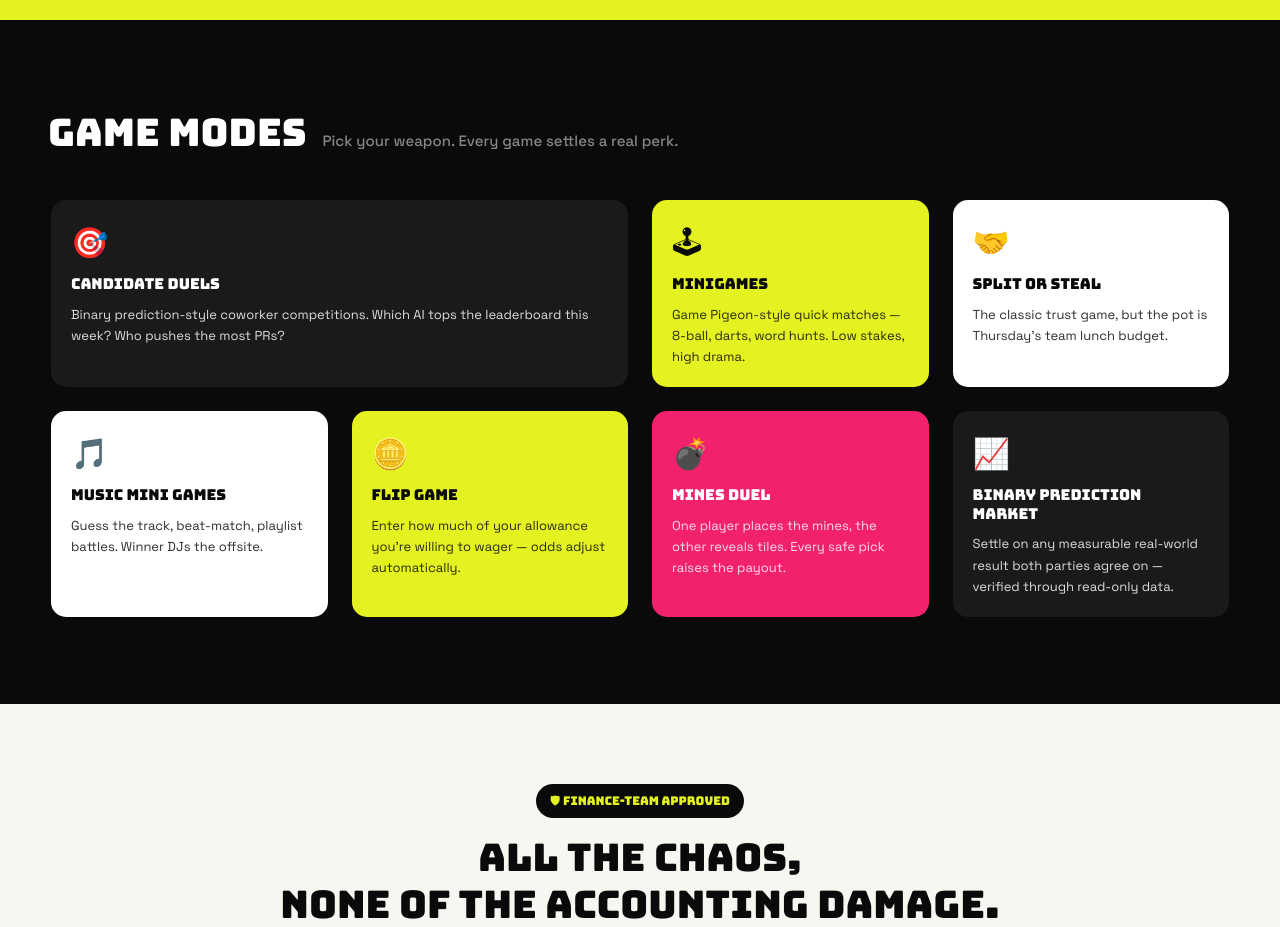
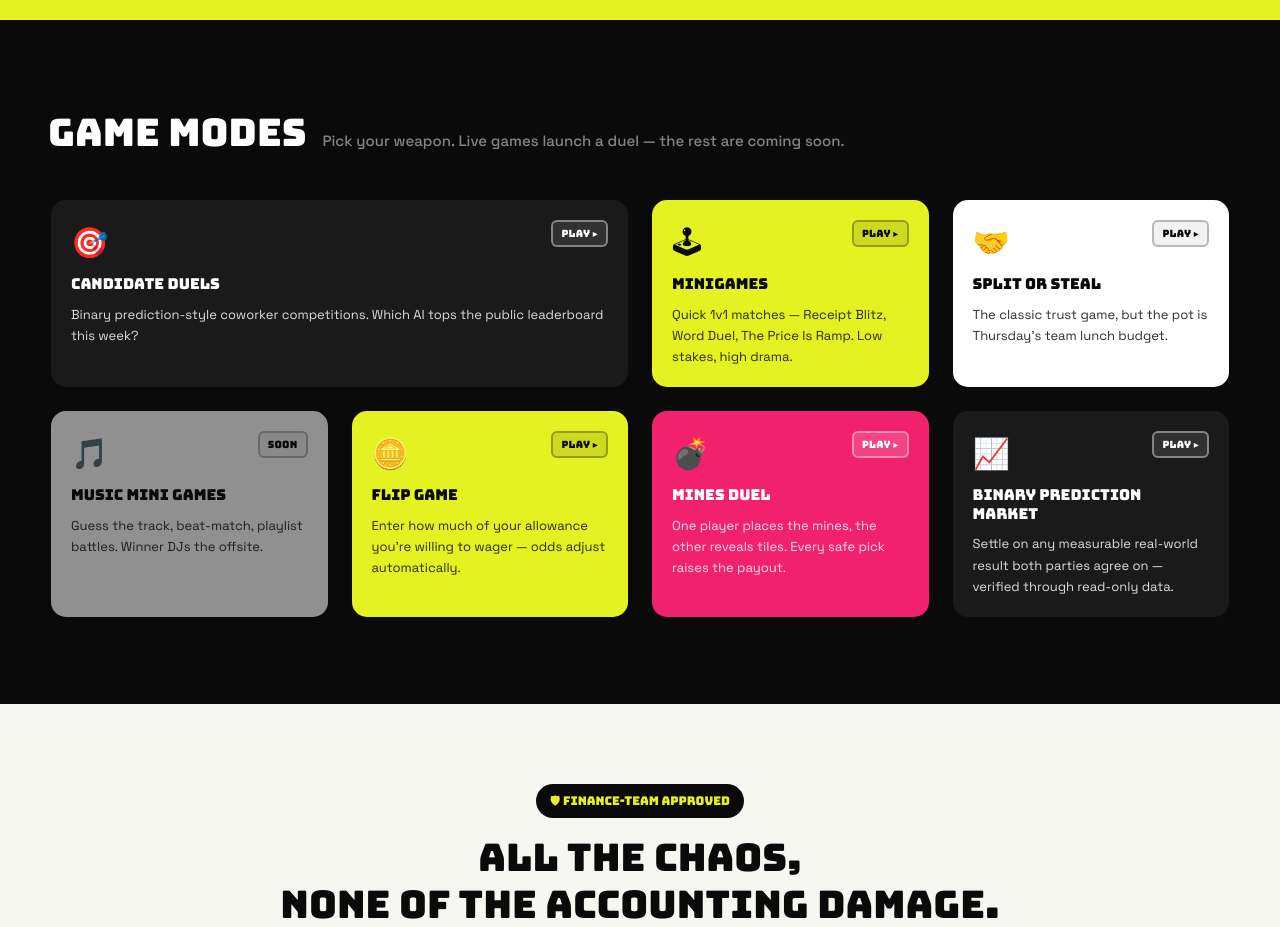
Before and after one commit to alex-nyan/RampAGE, a Next.js app: page / in a window 1280 px wide. Shown: the part 1800-2727 px from the top of the page. Built offline with nearby package versions, Linux system fonts and the light colour scheme.

Commit message:
improved game dashboard ui

```diff
--- a/components/landing/GameModes.tsx
+++ b/components/landing/GameModes.tsx
@@ -9,37 +9,69 @@ const toneClass: Record<string, string> = {
   hot: "bg-hot text-white",
 };
 
+const chipOnTone: Record<string, string> = {
+  night: "border-white/40 bg-white/10 text-white",
+  acid: "border-night/30 bg-night/10 text-night",
+  white: "border-night/25 bg-night/5 text-night",
+  hot: "border-white/40 bg-white/15 text-white",
+};
+
 export function GameModes() {
   return (
     <Section id="games" tone="night">
       <div className="mb-9 flex flex-wrap items-baseline gap-4">
         <h2 className="font-display text-[32px] uppercase md:text-[38px]">Game Modes</h2>
         <span className="text-[15px] font-medium text-white/50">
-          Pick your weapon. Every game settles a real perk.
+          Pick your weapon. Live games launch a duel — the rest are coming soon.
         </span>
       </div>
       <div className="grid gap-[18px] sm:grid-cols-2 lg:grid-cols-4">
         {GAME_MODES.map((g) => {
+          const playable = "href" in g && Boolean(g.href);
+          const span = g.span === 2 ? "sm:col-span-2" : "";
           const card = (
             <NeoCard
               shadowSize={6}
-              className={`${toneClass[g.tone]} flex h-full flex-col gap-2.5 p-5 transition-transform hover:-translate-x-0.5 hover:-translate-y-0.5`}
+              className={`${toneClass[g.tone]} flex h-full flex-col gap-2.5 p-5 ${
+                playable
+                  ? "transition-transform hover:-translate-x-0.5 hover:-translate-y-0.5"
+                  : "opacity-55"
+              }`}
             >
-              <div className="text-[30px]">{g.icon}</div>
+              <div className="flex items-start justify-between gap-2">
+                <div className="text-[30px]" aria-hidden>
+                  {g.icon}
+                </div>
+                <span
+                  className={`shrink-0 rounded-md border-2 px-2 py-1 font-display text-[10px] uppercase tracking-wide ${chipOnTone[g.tone]}`}
+                >
+                  {playable ? "Play ▸" : "Soon"}
+                </span>
+              </div>
               <div className="font-display text-[15px] leading-tight">{g.title}</div>
               <p className="text-[13px] leading-relaxed opacity-85">{g.body}</p>
             </NeoCard>
           );
-          const span = g.span === 2 ? "sm:col-span-2" : "";
-          if ("href" in g && g.href) {
+
+          if (playable) {
             return (
-              <Link key={g.title} href={g.href} className={span}>
+              <Link
+                key={g.title}
+                href={g.href!}
+                className={`${span} min-h-11 focus-visible:outline focus-visible:outline-2 focus-visible:outline-offset-4 focus-visible:outline-acid`}
+              >
                 {card}
               </Link>
             );
           }
+
           return (
-            <div key={g.title} className={span}>
+            <div
+              key={g.title}
+              className={`${span} cursor-default`}
+              aria-disabled="true"
+              title="Coming soon"
+            >
               {card}
             </div>
           );
--- a/lib/landing.ts
+++ b/lib/landing.ts
@@ -42,21 +42,23 @@ export const STEPS = [
   },
 ];
 
-// span/bg/fg mirror the original layout so the grid keeps its rhythm.
+// span/tone keep the grid rhythm. `href` = playable now; omit = coming soon.
 export const GAME_MODES = [
   {
     icon: "🎯",
     title: "CANDIDATE DUELS",
-    body: "Binary prediction-style coworker competitions. Which AI tops the leaderboard this week? Who pushes the most PRs?",
+    body: "Binary prediction-style coworker competitions. Which AI tops the public leaderboard this week?",
     span: 2,
     tone: "night" as const,
+    href: "/predict",
   },
   {
     icon: "🕹",
     title: "MINIGAMES",
-    body: "Game Pigeon-style quick matches — 8-ball, darts, word hunts. Low stakes, high drama.",
+    body: "Quick 1v1 matches — Receipt Blitz, Word Duel, The Price Is Ramp. Low stakes, high drama.",
     span: 1,
     tone: "acid" as const,
+    href: "/game/new",
   },
   {
     icon: "🤝",
@@ -64,6 +66,7 @@ export const GAME_MODES = [
     body: "The classic trust game, but the pot is Thursday's team lunch budget.",
     span: 1,
     tone: "white" as const,
+    href: "/game/split-or-steal",
   },
   {
     icon: "🎵",
@@ -78,6 +81,7 @@ export const GAME_MODES = [
     body: "Enter how much of your allowance you're willing to wager — odds adjust automatically.",
     span: 1,
     tone: "acid" as const,
+    href: "/game/new?game=flip",
   },
   {
     icon: "💣",
@@ -93,6 +97,7 @@ export const GAME_MODES = [
     body: "Settle on any measurable real-world result both parties agree on — verified through read-only data.",
     span: 1,
     tone: "night" as const,
+    href: "/predict",
   },
 ];
 
```
